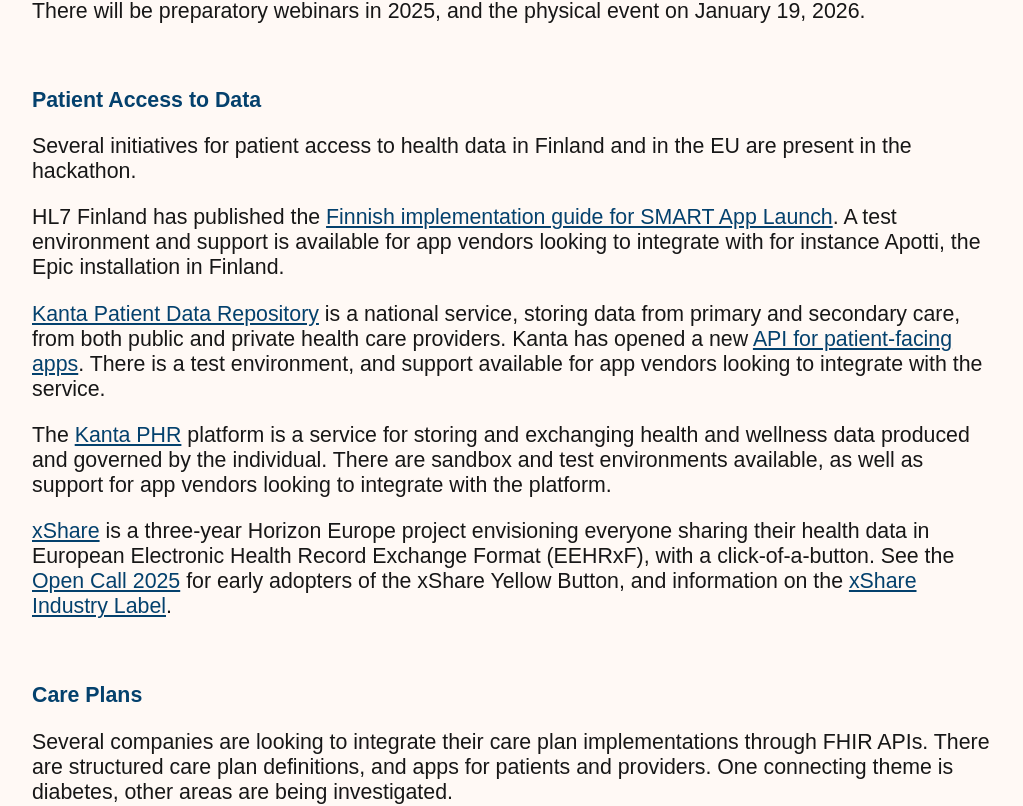
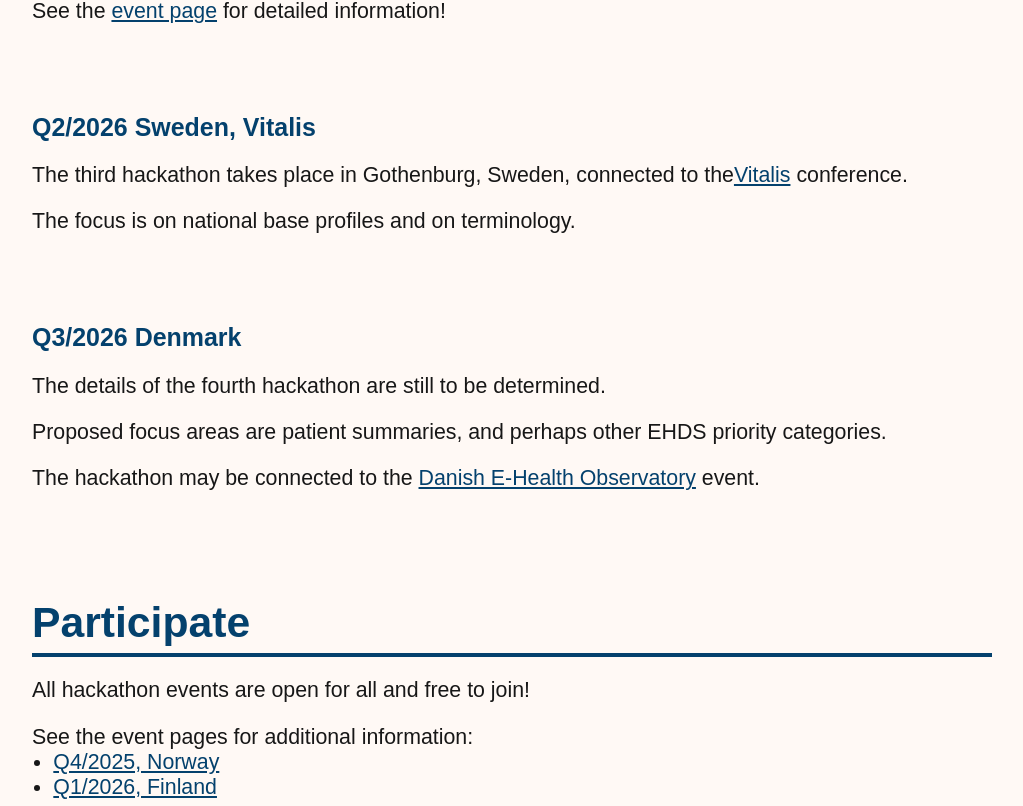
Before and after one commit to mrinnetmaki/nordic-health-data-hackathon-series, a Next.js app: page / in a window 1280 px wide. Shown: the part 2498-3304 px from the top of the page, without its empty margins (128-1151 px from the left). Built offline with nearby package versions, Linux system fonts and the light colour scheme.

Commit message:
Simplify the front page
Just include the general schedule there, reveal details on specific event pages.

```diff
--- a/app/layout.js
+++ b/app/layout.js
@@ -1,10 +1,5 @@
 import Link from "next/link";
 import "./globals.css";
-
-export const metadata = {
-  title: "Nordic Health Data Hackathons",
-  description: "A series of health data hackathons in the Nordics",
-};
 
 export default function RootLayout({ children }) {
   return (
--- a/app/page.js
+++ b/app/page.js
@@ -1,4 +1,9 @@
 import Link from "next/link";
+
+export const metadata = {
+  title: "Nordic Health Data Hackathons",
+  description: "A series of health data hackathons in the Nordics",
+};
 
 export default function Home() {
   return (
@@ -62,57 +67,7 @@
             href="https://radicalhealthfestival.messukeskus.com/">Radical Health Festival</a>.
           </p>
           <p>The focus is on patient access to data and on care plans.</p>
-          <p>
-            There will be preparatory webinars in 2025, and the physical event on January 19, 2026.
-          </p>
-          <section id="patient-access-to-data">
-            <a href="#patient-access-to-data"><h4>Patient Access to Data</h4></a>
-            <p>
-              Several initiatives for patient access to health data in Finland and in the EU are
-              present in the hackathon.
-            </p>
-            <p>
-              HL7 Finland has published the <a href="https://hl7.fi/fhir/finnish-smart/">Finnish
-              implementation guide for SMART App Launch</a>. A test environment and support is
-              available for app vendors looking to integrate with for instance Apotti, the Epic
-              installation in Finland.
-            </p>
-            <p>
-              <a href="https://www.kanta.fi/en/professionals/patient-data-repository">Kanta Patient
-              Data Repository</a> is a national service, storing data from primary and secondary
-              care, from both public and private health care providers. Kanta has opened a new <a
-              href="https://www.kanta.fi/en/system-developers/hyvinvointisovellusten-rajapinta">API
-              for patient-facing apps</a>. There is a test environment, and support available for
-              app vendors looking to integrate with the service.
-            </p>
-            <p>
-              The <a href="https://www.kanta.fi/en/system-developers/kanta-phr">Kanta PHR</a
-              > platform is a service for storing and exchanging health and wellness data produced
-              and governed by the individual. There are sandbox and test environments available, as
-              well as support for app vendors looking to integrate with the platform.
-            </p>
-            <p>
-              <a href="https://xshare-project.eu/">xShare</a> is a three-year Horizon Europe
-              project envisioning everyone sharing their health data in European Electronic Health
-              Record Exchange Format (EEHRxF), with a click-of-a-button. See the <a
-              href="https://xshare-project.eu/news/xshare-open-call-2025-call-for-early-adopters-of-the-xshare-yellow-button/"
-              >Open Call 2025</a> for early adopters of the xShare Yellow Button, and information
-              on the <a href="https://xshare-project.eu/xshare-industry-label/">xShare Industry
-              Label</a>.
-            </p>
-          </section>
-          <section id="care-plans">
-            <a href="#care-plans"><h4>Care Plans</h4></a>
-            <p>
-              Several companies are looking to integrate their care plan implementations through
-              FHIR APIs. There are structured care plan definitions, and apps for patients and
-              providers. One connecting theme is diabetes, other areas are being investigated.
-            </p>
-          </section>
-          <section id="participate-q1-2026-finland">
-            <a href="#participate-q1-2026-finland"><h4>Participate</h4></a>
-            <p>See the <Link href="/q1-2026-finland">event page</Link> for detailed information!</p>
-          </section>
+          <p>See the <Link href="/q1-2026-finland">event page</Link> for detailed information!</p>
         </article>
         <article id="q2-2026-sweden">
           <a href="#q2-2026-sweden"><h3>Q2/2026 Sweden, Vitalis</h3></a>
@@ -121,6 +76,7 @@
             <a href="https://vitalis.nu/">Vitalis</a> conference.
           </p>
           <p>The focus is on national base profiles and on terminology.</p>
+          {/*
           <section id="base-profiles">
             <a href="#base-profiles"><h4>Base Profiles</h4></a>
             <p>
@@ -138,6 +94,7 @@
             <a href="#terminology"><h4>Terminology</h4></a>
             <p>The terminology track will continue from the Norwegian event.</p>
           </section>
+          */}
         </article>
         <article id="q3-2026-denmark">
           <a href="#q3-2026-denmark"><h3>Q3/2026 Denmark</h3></a>
--- a/app/q1-2026-finland/page.js
+++ b/app/q1-2026-finland/page.js
@@ -1,3 +1,8 @@
+export const metadata = {
+  title: "Finnish Health Data Hackathons",
+  description: "The Finnish edition of the Nordic Health Data Hackathon.",
+};
+
 export default function FinnishHealthDataHackathon() {
   return (
     <main>
```
